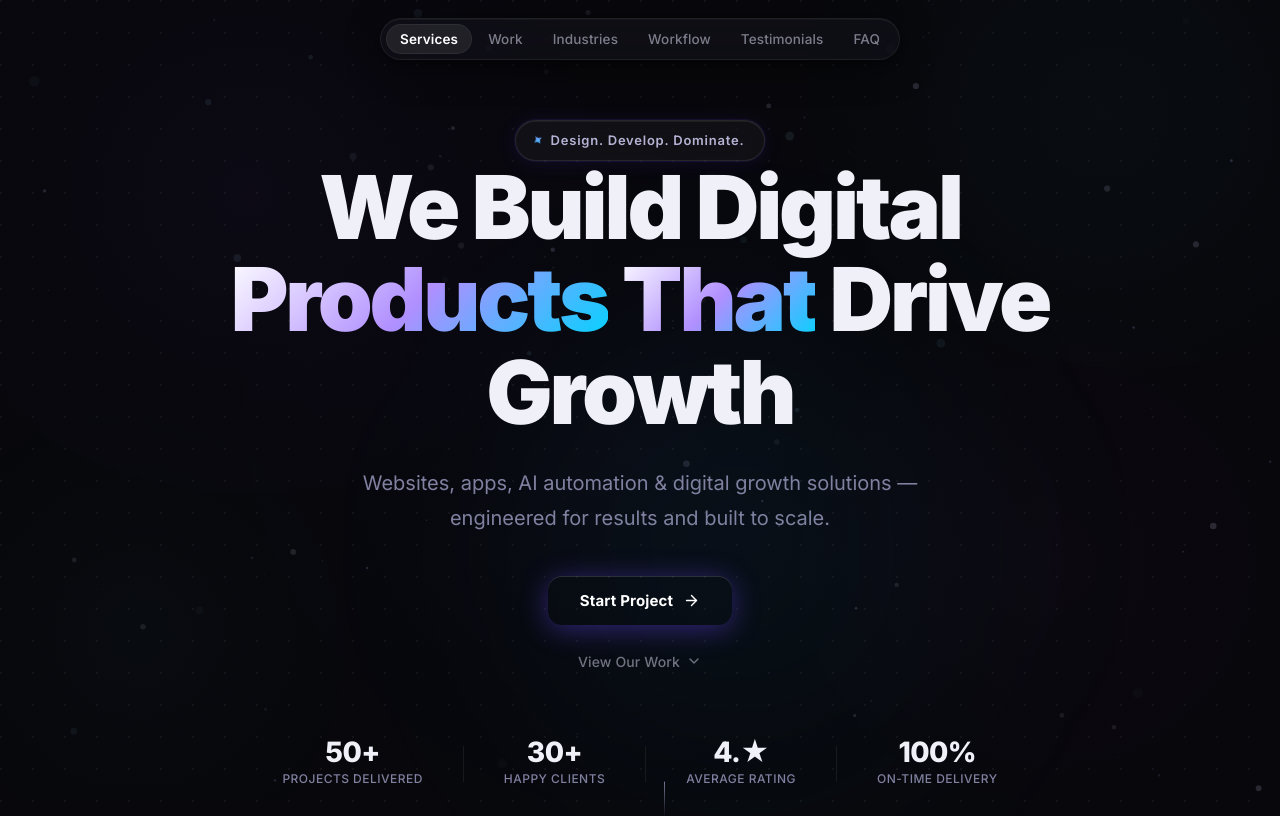
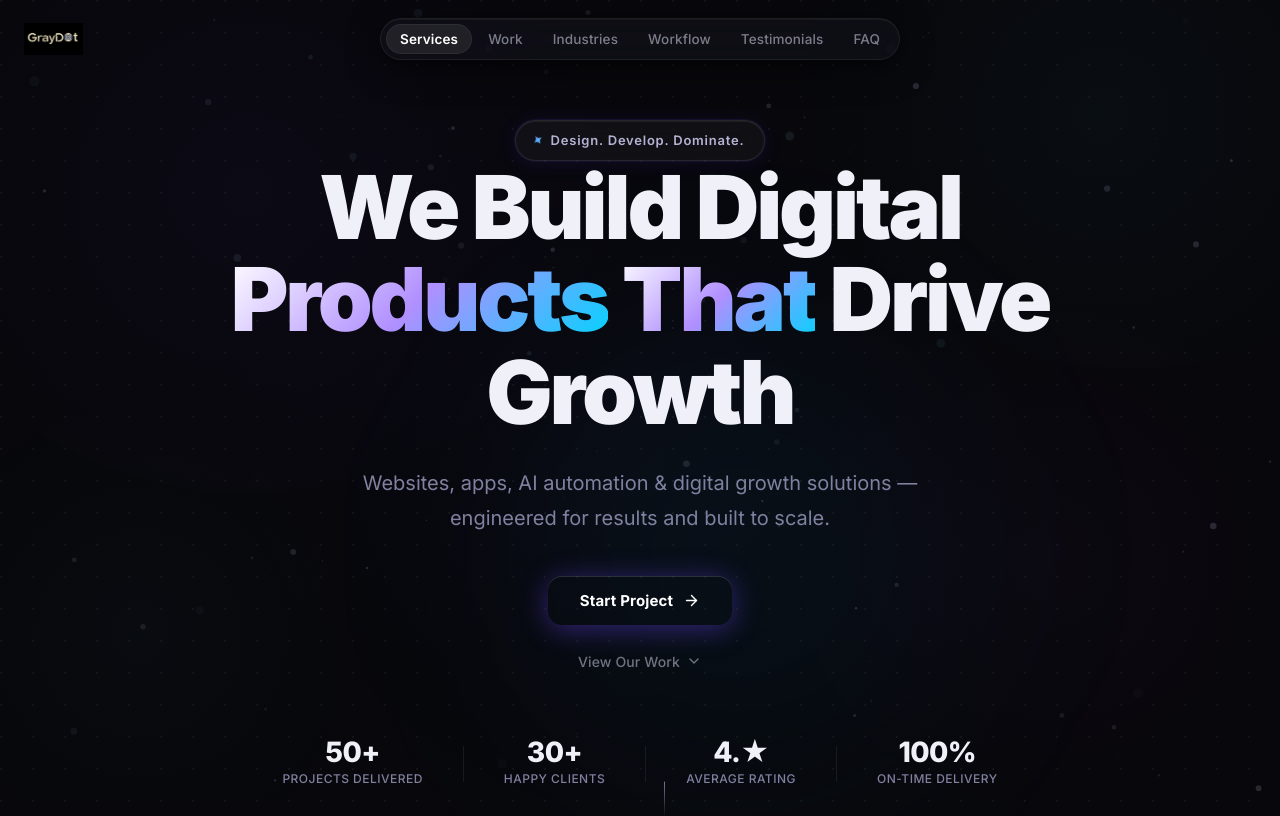
Before and after one commit to devaprakashj/graydot-crm, a React (Vite) app: page / in a window 1280 px wide. Shown: the top 816 px of the page. Built offline with nearby package versions, Linux system fonts and the light colour scheme; the HTML template or start-up script is replaced by a standard one.

Commit message:
feat: replace text logo with image logo in navbar

```diff
--- a/src/components/landing/Navbar.tsx
+++ b/src/components/landing/Navbar.tsx
@@ -87,10 +87,9 @@ const Navbar: React.FC = () => {
       {/* ──────────────── Header row ──────────────── */}
       <header className={`gd-header${scrolled ? ' gd-header--scrolled' : ''}`}>
 
-        {/* Mobile Logo (Visible only on mobile) */}
+        {/* Logo (Visible on desktop and mobile) */}
         <div className="gd-header-logo" onClick={() => { setMenuOpen(false); navigate('/'); }} style={{ cursor: 'pointer' }}>
-          <span style={{ fontWeight: 800, fontSize: '18px', color: '#fff', letterSpacing: '-0.02em' }}>GrayDot</span>
-          <span style={{ color: 'var(--gd-accent)', fontWeight: 800, fontSize: '18px' }}>.</span>
+          <img src="/header-logo.png" alt="GrayDot Logo" className="gd-header-img" />
         </div>
 
         {/* Glass pill — links only, centered */}
--- a/src/pages/Landing.css
+++ b/src/pages/Landing.css
@@ -263,8 +263,19 @@
   padding: 12px 24px;
 }
 
-/* Hide mobile logo on desktop by default */
-.gd-header-logo { display: none; }
+.gd-header-logo {
+  position: absolute;
+  left: 24px;
+  display: flex;
+  align-items: center;
+  pointer-events: all;
+}
+
+.gd-header-img {
+  height: 32px;
+  width: auto;
+  object-fit: contain;
+}
 
 /* ── Glass pill — horizontally centered via flex ── */
 .gd-float-nav {
@@ -1817,7 +1828,7 @@
 
   /* header — hide pill links, show hamburger and logo */
   .gd-header { justify-content: space-between; padding: 16px 20px; }
-  .gd-header-logo { display: flex; align-items: center; }
+  .gd-header-logo { display: flex; align-items: center; position: static; left: auto; }
   .gd-float-nav { display: none; }
   .gd-float-hamburger { display: flex; }
 
```
Also changed, not shown: public/header-logo.png (added).
